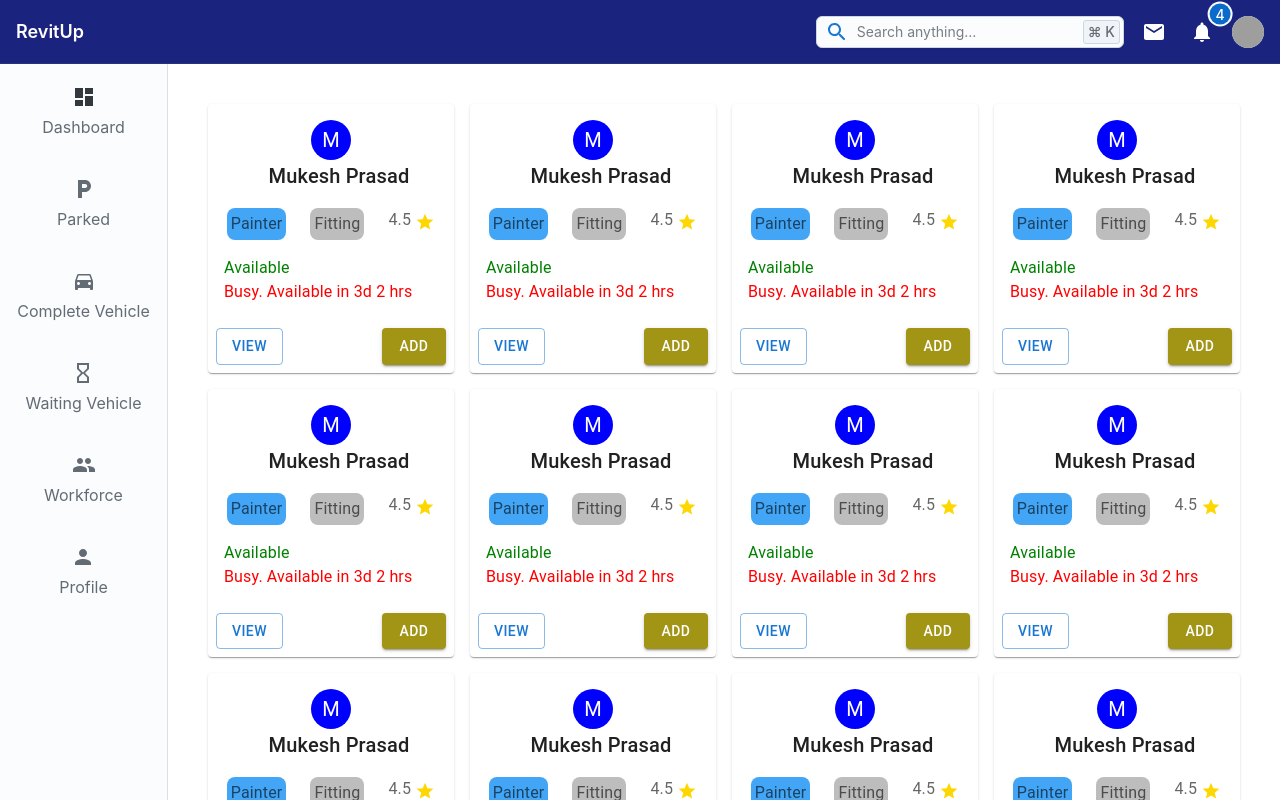
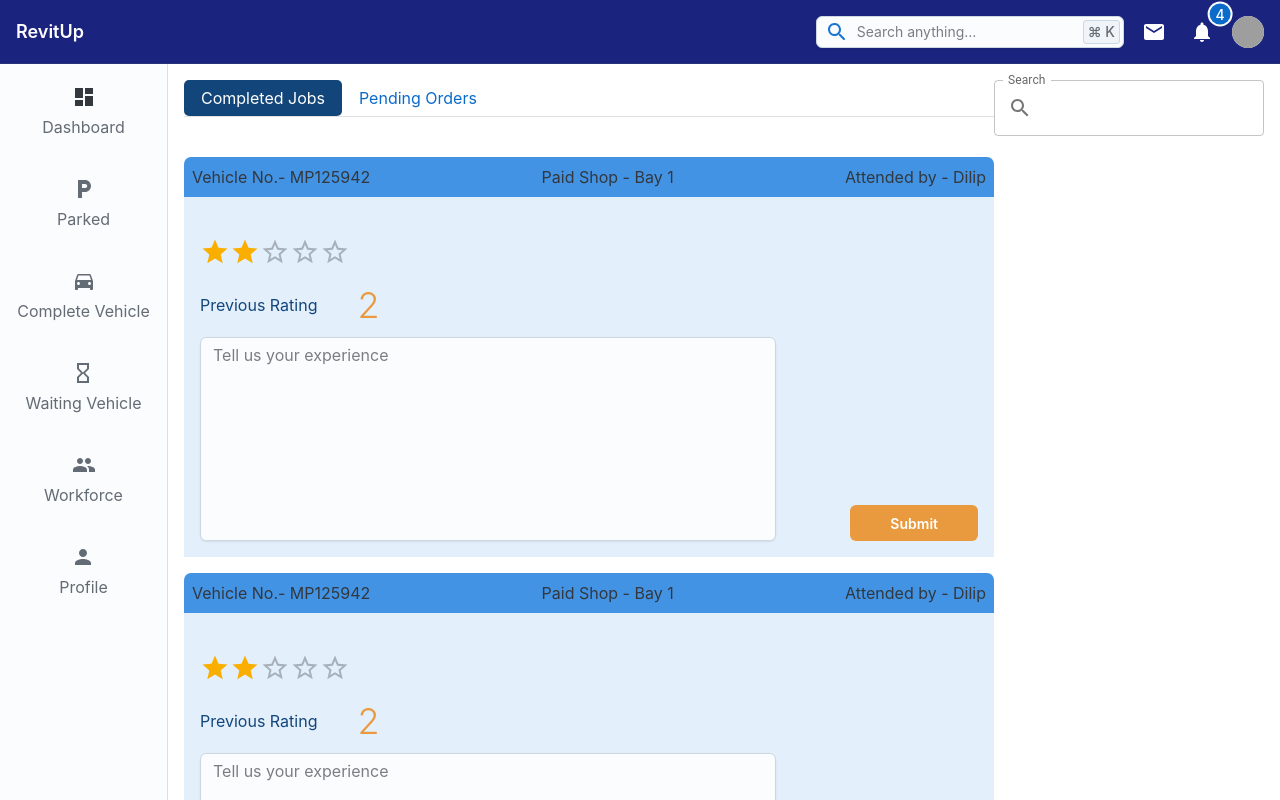
Before and after one commit to Mo-azam-khan/revitup-ui, a Next.js app: page / in a window 1280 px wide. Shown: the top 800 px of the page. Built offline with nearby package versions, Linux system fonts and the light colour scheme; grey boxes are pictures that could not be loaded.

Commit message:
order page

```diff
--- /dev/null
+++ b/modules/orders/Orders.tsx
@@ -0,0 +1,130 @@
+import { Search, StarBorderOutlined } from '@mui/icons-material'
+import { Box, Button, Grid, Stack, Tab, TabList, TabPanel, Tabs, Textarea, Typography } from '@mui/joy'
+import { InputAdornment, Rating, TextField } from '@mui/material'
+import React from 'react'
+
+const Orders = () => {
+    const [index, setIndex] = React.useState(0);
+    const [value, setValue] = React.useState<number | null>(2);
+
+
+  return (
+    <Grid container mb={5}>
+        <Grid md={9}>
+            <Tabs
+                variant="plain"
+                aria-label="Placement indicator tabs"
+                value={index}
+                onChange={(event, newValue) => setIndex(newValue as typeof index)}
+                sx={{bgcolor: "transparent"}}
+            >
+                <TabList sx={{marginBottom: 5}} >
+                    <Tab sx={{borderRadius: 5}} disableIndicator variant={index === 0 ? "solid" : "plain"} color='primary'>Completed Jobs</Tab>
+                    <Tab sx={{borderRadius: 5}} disableIndicator variant={index === 1 ? "solid" : "plain"} color='primary'>Pending Orders</Tab>
+                </TabList>
+
+                <TabPanel value={0} sx={{padding: 0}}>
+                    {Array.from({length: 3}).map((_, i) => <Box key={i} mb={2}>
+                            <Box>
+                                <Stack p={1} flexDirection={'row'} justifyContent={'space-between'} alignItems={'center'} sx={theme => ({bgcolor: theme.colorSchemes.light.palette.primary[400], borderTopLeftRadius: 7, borderTopRightRadius: 7})}>
+                                    <Typography>Vehicle No.- MP125942</Typography>
+                                    <Typography>Paid Shop - Bay 1</Typography>
+                                    <Typography>Attended by - Dilip</Typography>
+                                </Stack>
+                            </Box>
+
+                            <Box bgcolor={"primary.100"}>
+                                <Grid container>
+                                    <Grid md={9} pt={5} pl={2} pr={2} pb={2}>
+                                        <Box mb={1}>
+                                            <Rating
+                                                name="simple-controlled"
+                                                value={value}
+                                                precision={0.5}
+                                                size='large'
+                                                onChange={(event, newValue) => {
+                                                    setValue(newValue);
+                                                }}
+                                                />
+                                        </Box>
+
+                                        <Box mb={1}>
+                                            <Stack flexDirection={'row'} alignItems={'center'} columnGap={5}>
+                                                <Typography level='body-md' textColor={'primary.softColor'}>Previous Rating</Typography>
+                                                <Typography level='h1' fontWeight={"300"} textColor={"warning.400"}>{value === null ? 0 : value}</Typography>
+                                            </Stack>
+                                        </Box>
+
+                                        <Box>
+                                            <Textarea minRows={8} placeholder='Tell us your experience' />
+                                        </Box>
+                                    </Grid>
+
+                                    <Grid md={3} alignSelf={'end'} p={2} justifyContent={'flex-end'} textAlign={'end'}>
+                                        <Button sx={theme => ({pl: 5, pr: 5, bgcolor: theme.colorSchemes.light.palette.warning[400]})}>Submit</Button>
+                                    </Grid>
+                                </Grid>
+                            </Box>
+                        </Box> )}
+                </TabPanel>
+                <TabPanel value={1} sx={{padding: 0}}>
+                    {Array.from({length: 1}).map((_, i) => <Box key={i} mb={2}>
+                            <Box>
+                                <Stack p={1} flexDirection={'row'} justifyContent={'space-between'} alignItems={'center'} sx={theme => ({bgcolor: theme.colorSchemes.light.palette.primary[400], borderTopLeftRadius: 7, borderTopRightRadius: 7})}>
+                                    <Typography>Vehicle No.- MP125942</Typography>
+                                    <Typography>Paid Shop - Bay 1</Typography>
+                                    <Typography>Attended by - Dilip</Typography>
+                                </Stack>
+                            </Box>
+
+                            <Box bgcolor={"primary.100"}>
+                                <Grid container>
+                                    <Grid md={9} pt={5} pl={2} pr={2} pb={2}>
+                                        <Box mb={1}>
+                                            <Rating
+                                                name="simple-controlled"
+                                                value={value}
+                                                precision={0.5}
+                                                size='large'
+                                                onChange={(event, newValue) => {
+                                                    setValue(newValue);
+                                                }}
+                                                />
+                                        </Box>
+
+                                        <Box mb={1}>
+                                            <Stack flexDirection={'row'} alignItems={'center'} columnGap={5}>
+                                                <Typography level='body-md' textColor={'primary.softColor'}>Previous Rating</Typography>
+                                                <Typography level='h1' fontWeight={"300"} textColor={"warning.400"}>{value === null ? 0 : value}</Typography>
+                                            </Stack>
+                                        </Box>
+
+                                        <Box>
+                                            <Textarea minRows={8} placeholder='Tell us your experience' />
+                                        </Box>
+                                    </Grid>
+
+                                    <Grid md={3} alignSelf={'end'} p={2} justifyContent={'flex-end'} textAlign={'end'}>
+                                        <Button sx={theme => ({pl: 5, pr: 5, bgcolor: theme.colorSchemes.light.palette.warning[400]})}>Submit</Button>
+                                    </Grid>
+                                </Grid>
+                            </Box>
+                        </Box> )}
+                </TabPanel>
+            </Tabs>
+        </Grid>
+
+        <Grid md={3}>
+            <TextField id="outlined-basic" label="Search" variant="outlined" sx={{width: "100%", bgcolor: "#FFF"}} InputProps={{
+                startAdornment: (
+                    <InputAdornment position="start">
+                        <Search />
+                    </InputAdornment>
+                ),
+            }} />
+        </Grid>
+    </Grid>
+  )
+}
+
+export default Orders
--- a/pages/index.tsx
+++ b/pages/index.tsx
@@ -17,6 +17,7 @@ import RevedUpRepairs from "@/modules/quotation/RevedUpRepairs";
 import ProfileTable from "@/modules/profile.js/ProfileTable";
 import Employees from "@/modules/profile.js/Employees";
 import ClientCard from "@/modules/HRSD/ClientCard";
+import Orders from "@/modules/orders/Orders";
 
 export default function Home() {
   const [drawerOpen, setDrawerOpen] = React.useState<Boolean>(false);
@@ -50,7 +51,8 @@ export default function Home() {
           {/* <RevedUpRepairs/> */}
           {/* <DashboardMain/> */}
           {/* <ProfileTable /> */}
-          <Employees />
+          {/* <Employees /> */}
+          <Orders/>
           {/* <ClientCard /> */}
         </Layout.Main>
       </Layout.Root>
```
